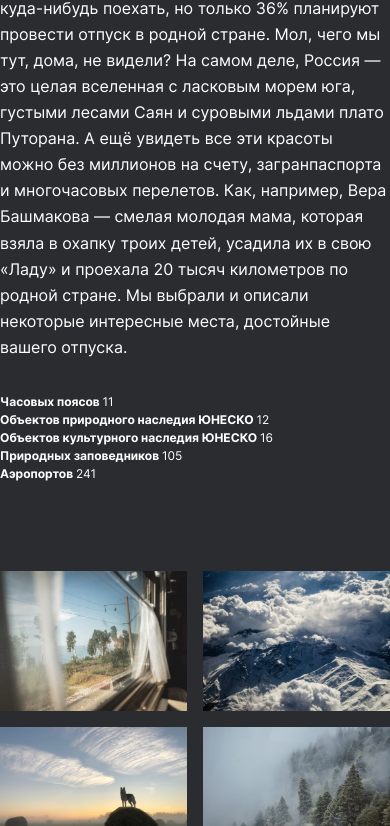
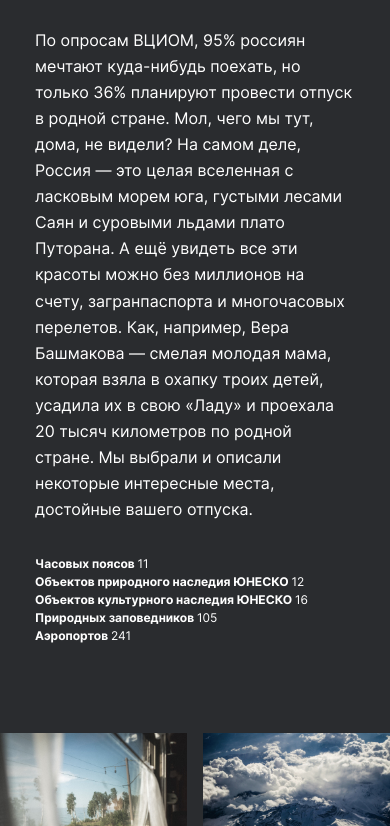
Before and after one commit to ivankhachaturyan/russian-travel, a plain HTML site: page index.html in a window 390 px wide. Shown: the part 869-1695 px from the top of the page. Drawn offline with Linux system fonts and the light colour scheme.

Commit message:
Правка разрешения для iphone pro

```diff
--- a/blocks/intro/intro.css
+++ b/blocks/intro/intro.css
@@ -23,6 +23,21 @@
     }
 }
 
+@media screen and (max-width: 760px) {
+    .intro {
+        max-width: 600px;
+        margin: 88px auto 0;
+
+    }
+}
+
+@media screen and (max-width: 650px) {
+    .intro {
+        max-width: 320px;
+        margin: 88px auto 0;
+
+    }
+}
 @media screen and (max-width: 320px) {
     .intro {
         max-width: 288px;
```
